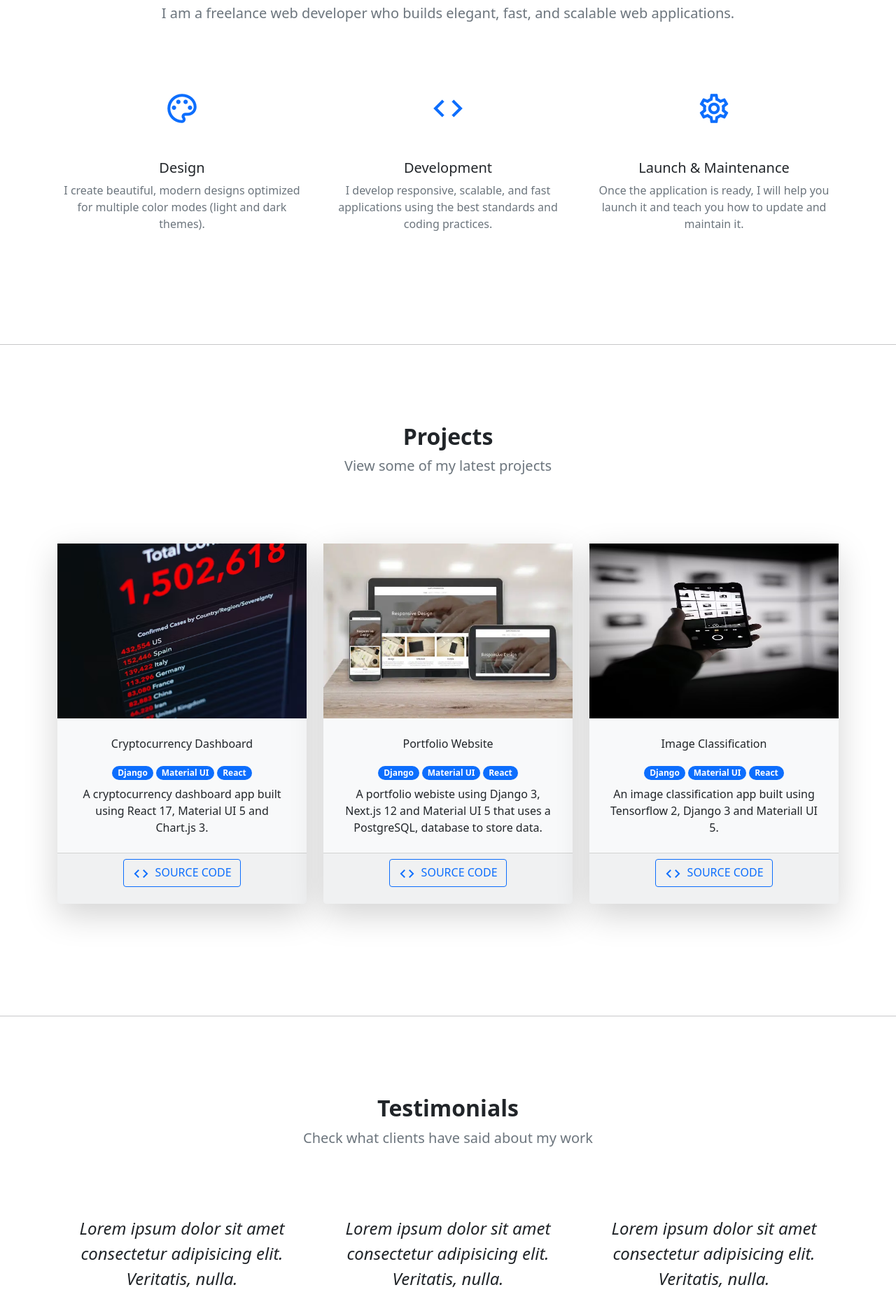
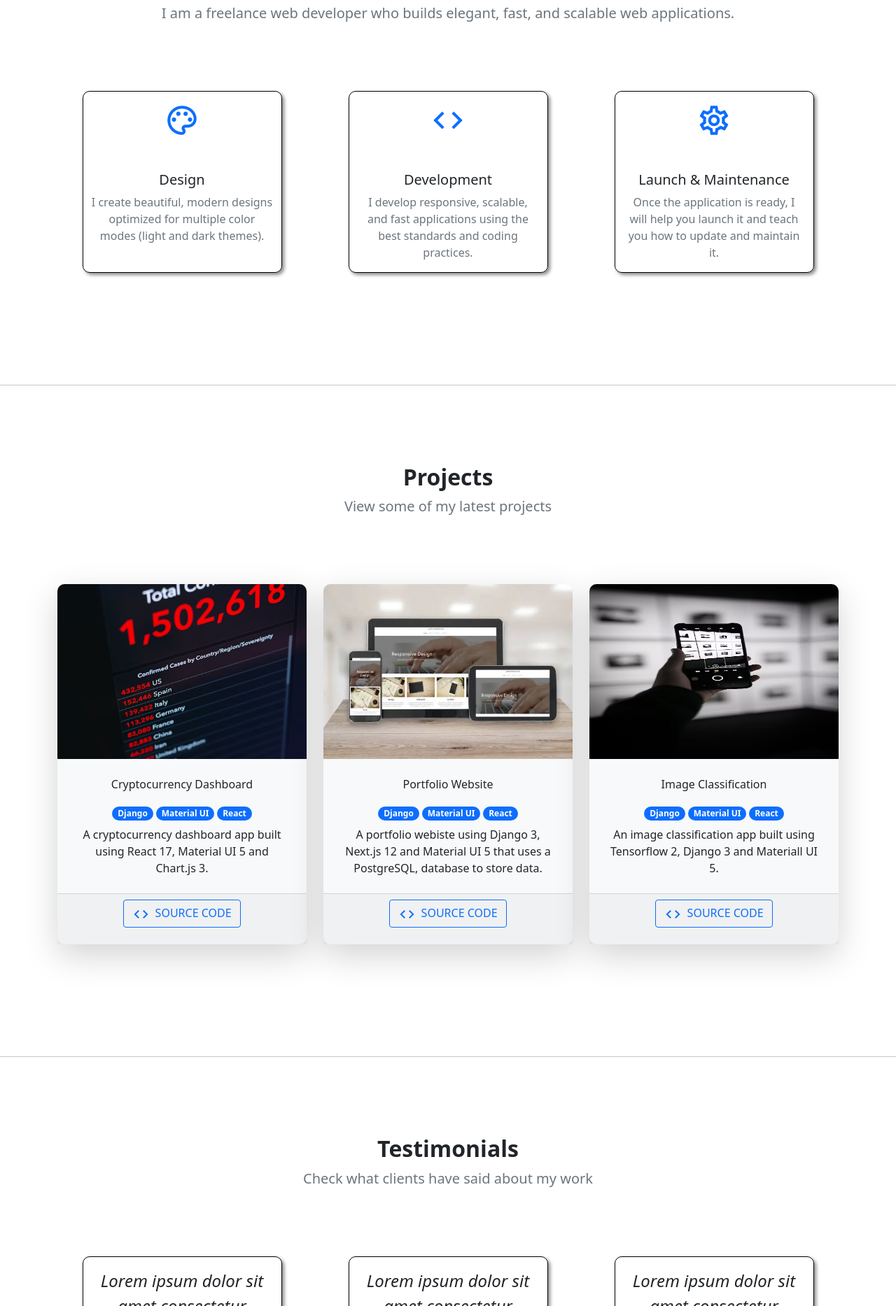
Before and after one commit to SaniyaPawankar/Portfolio-Project, a plain HTML site: page index.html in a window 1280 px wide. Shown: the part 646-2513 px from the top of the page at 70% size. Drawn offline with Linux system fonts and the light colour scheme.

Commit message:
New Changes

```diff
--- a/index.html
+++ b/index.html
@@ -27,7 +27,7 @@
     <div class="container-fluid px-0">
         <!-- Navbar -->
         <nav class="navbar navbar-expand-lg navbar-light shadow bg-white sticky-top">
-            <div class="container-fluid">
+            <div class="container">
                 <a class="navbar-brand navbarBrand" href="/">
                     <span class="material-icons-outlined me-1 materialIcon">important_devices</span>
                     Saniya Developer
@@ -111,7 +111,7 @@
 
                 <div class="container mb-5">
                     <div class="row">
-                        <div class="col-lg-4 mx-auto mb-5">
+                        <div class="col-lg-3 mx-auto mb-5 about-card">
                             <div class="d-flex mb-5 about">
                                 <span class="material-icons-outlined materialIcon m-auto text-primary">palette</span>
                             </div>
@@ -122,7 +122,7 @@
                             </p>
                         </div>
 
-                        <div class="col-lg-4 mx-auto mb-5">
+                        <div class="col-lg-3 mx-auto mb-5  about-card">
                             <div class="d-flex mb-5 about">
                                 <span class="material-icons-outlined materialIcon m-auto text-primary">code</span>
                             </div>
@@ -133,7 +133,7 @@
                             </p>
                         </div>
 
-                        <div class="col-lg-4 mx-auto mb-5">
+                        <div class="col-lg-3 mx-auto mb-5  about-card">
                             <div class="d-flex mb-5 about">
                                 <span class="material-icons-outlined materialIcon m-auto text-primary">settings</span>
                             </div>
@@ -264,7 +264,7 @@
 
                 <div class="container mb-5">
                     <div class="row">
-                        <div class="col-lg-4 mx-auto mb-5">
+                        <div class="col-lg-3 mx-auto mb-5 testimonials-card">
                             <div class="text-center fs-4 fst-italic mb-4 px-2">
                                 Lorem ipsum dolor sit amet consectetur adipisicing elit. Veritatis, nulla.
                             </div>
@@ -279,7 +279,7 @@
                             </div>
                         </div>
 
-                        <div class="col-lg-4 mx-auto mb-5">
+                        <div class="col-lg-3 mx-auto mb-5 testimonials-card">
                             <div class="text-center fs-4 fst-italic mb-4 px-2">
                                 Lorem ipsum dolor sit amet consectetur adipisicing elit. Veritatis, nulla.
                             </div>
@@ -294,7 +294,7 @@
                             </div>
                         </div>
 
-                        <div class="col-lg-4 mx-auto mb-5">
+                        <div class="col-lg-3 mx-auto mb-5 testimonials-card">
                             <div class="text-center fs-4 fst-italic mb-4 px-2">
                                 Lorem ipsum dolor sit amet consectetur adipisicing elit. Veritatis, nulla.
                             </div>
--- a/style.css
+++ b/style.css
@@ -26,3 +26,30 @@ body{
     height: 50px;
     width: 50px;
 }
+
+.testimonials-card {
+   border: 1px solid black;
+   border-radius: 10px;
+   margin: 1rem;
+   padding: 1rem 3rem;
+   box-shadow: 3px 3px 5px rgb(140, 138, 138);
+}
+
+.about-card{
+    border: 1px solid black;
+    border-radius: 10px;
+    margin: 1rem;
+    padding: 1rem 3rem;
+    box-shadow: 3px 3px 5px rgb(140, 138, 138);
+}
+
+.project-card {
+    border: 1px solid black;
+    border-radius: 10px !important;
+    box-shadow: 3px 3px 5px rgb(140, 138, 138);
+}
+
+.project-card > img {
+    border-top-left-radius: 10px !important;
+    border-top-right-radius: 10px !important;
+}
```
